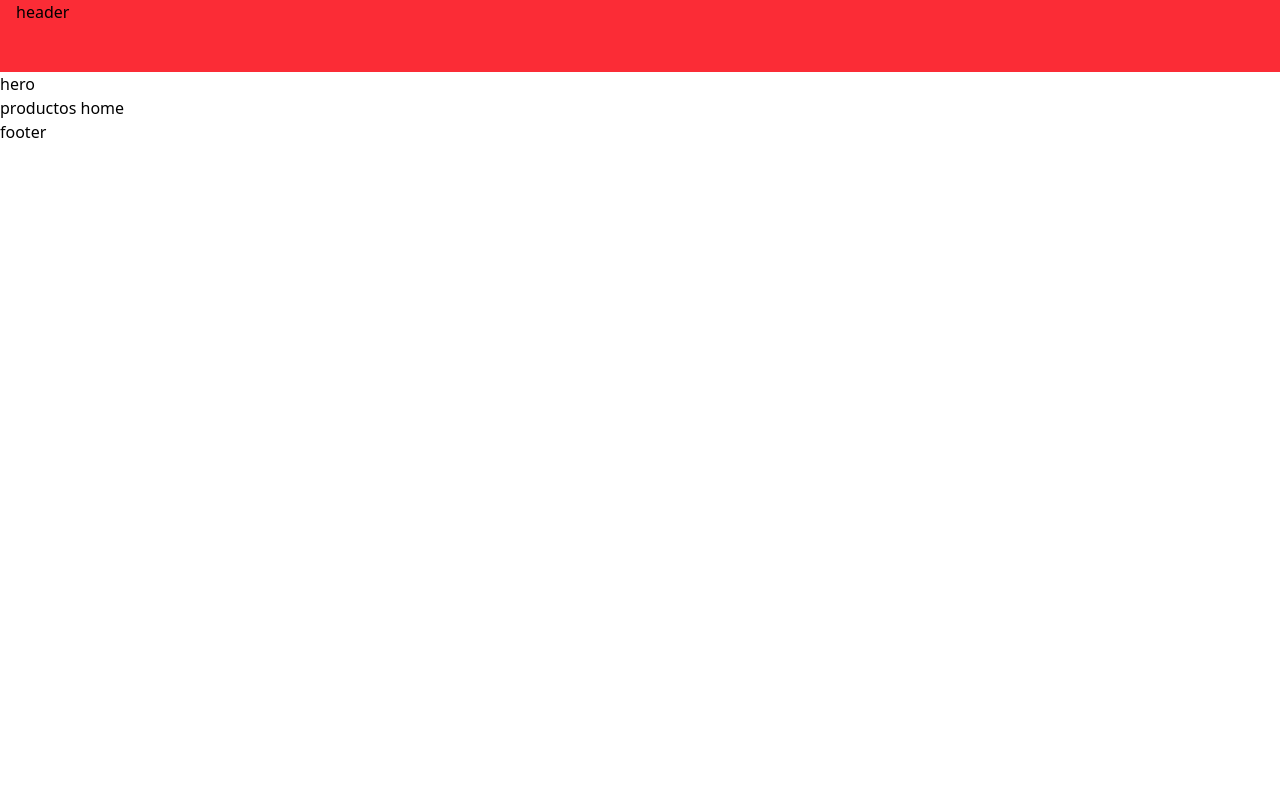
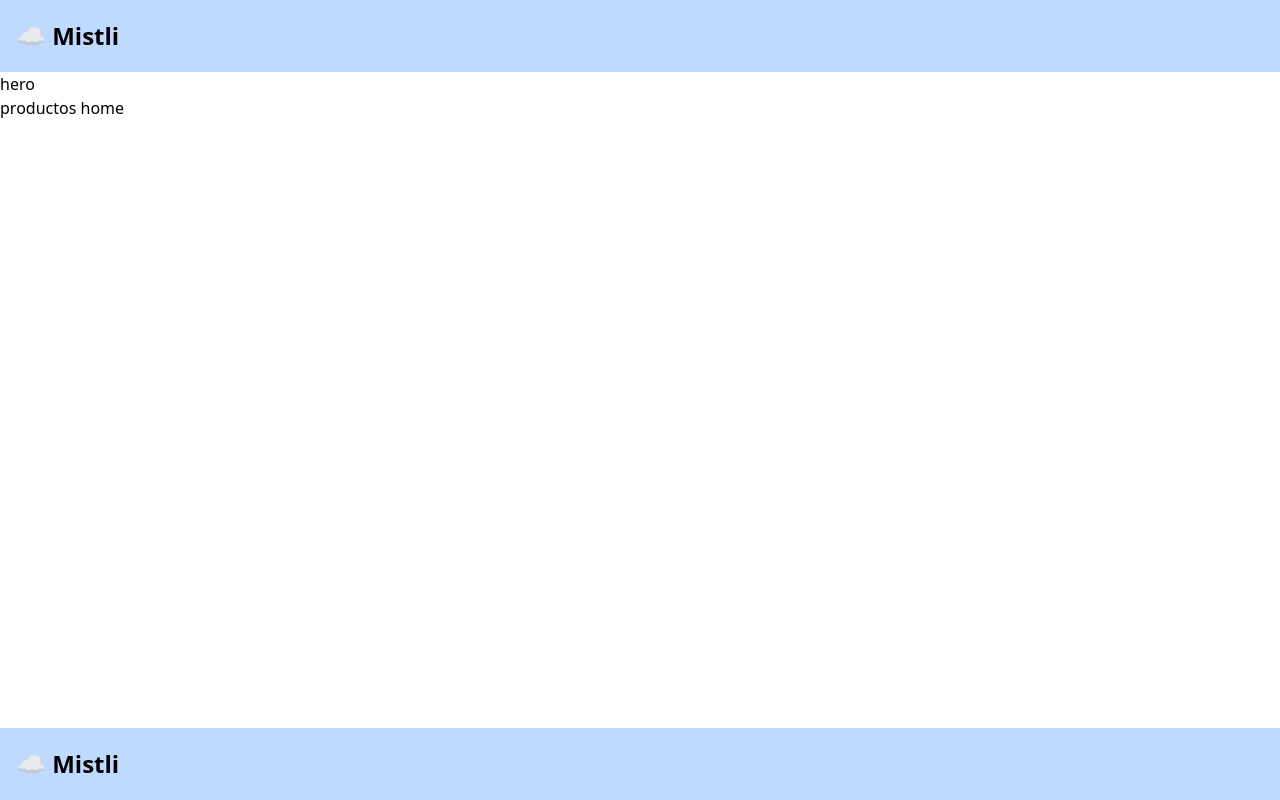
Before and after one commit to SebasOrtiz04/mistli-website, a React (Vite) app: page / in a window 1280 px wide. Built offline with nearby package versions, Linux system fonts and the light colour scheme.

Commit message:
main layout spacing

```diff
--- /dev/null
+++ b/src/components/logo/Logo.tsx
@@ -0,0 +1,11 @@
+import { memo } from "react";
+
+const Logo = () => {
+    return (
+      <div className="text-2xl font-bold">
+        ☁️ Mistli
+      </div>
+    )
+  }
+
+export default memo(Logo) ;
--- a/src/components/ui/Footer.tsx
+++ b/src/components/ui/Footer.tsx
@@ -1,8 +1,12 @@
+import Logo from "../logo/Logo.tsx";
+import Container from "../utils/Container.tsx";
 
 export default function Footer() {
   return (
-    <div>
-      footer
+    <div className='bg-blue-500/30 h-18'>
+      <Container className="flex items-center justify-between h-full" >
+          <Logo/>
+      </Container>
     </div>
   )
 }
--- a/src/components/ui/Header.tsx
+++ b/src/components/ui/Header.tsx
@@ -1,9 +1,10 @@
+import Logo from "../logo/Logo.tsx";
 import Container from "../utils/Container.tsx";
 export default function Header() {
   return (
-    <div className='bg-red-500 h-18'>
-      <Container>
-        header
+    <div className='bg-blue-500/30 h-18'>
+      <Container className="flex items-center justify-between h-full" >
+          <Logo/>
       </Container>
     </div>
   )
--- a/src/components/utils/Container.tsx
+++ b/src/components/utils/Container.tsx
@@ -1,8 +1,14 @@
 import { ReactNode } from 'react'
 
-export default function Container({children}: {children: ReactNode}) {
+export default function Container({
+  children,
+  className = ''
+}: {
+  children: ReactNode
+  className?: string
+}) {
   return (
-    <div className='container mx-auto px-4'>
+    <div className={`container mx-auto px-4 ${className}`}>
       {children}
     </div>
   )
--- a/src/layouts/MainLayout.tsx
+++ b/src/layouts/MainLayout.tsx
@@ -8,7 +8,7 @@ export default function MainLayout({children}: {children: ReactNode}) {
             <header>
                 <Header/>
             </header>
-            <main>
+            <main className='min-h-[calc(100vh-144px)]'>
                 {children}
             </main>
             <footer>
```
